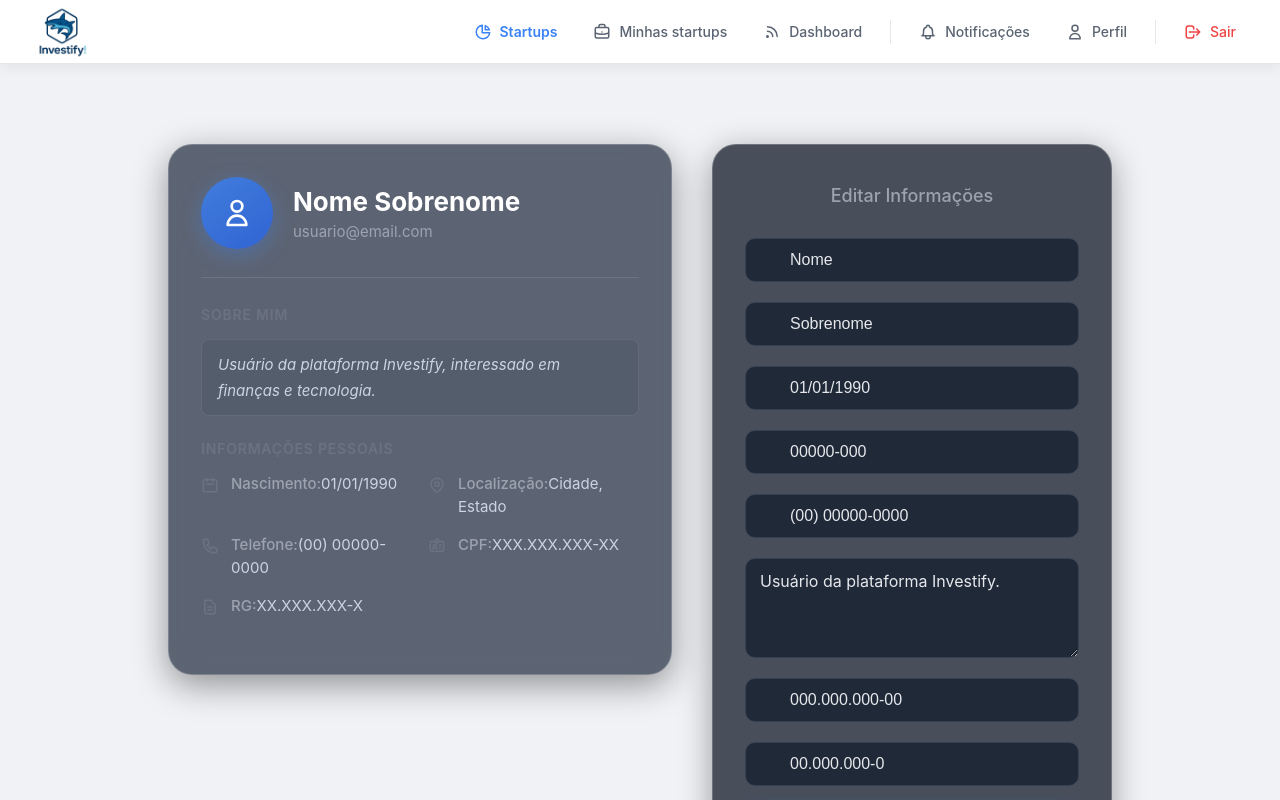
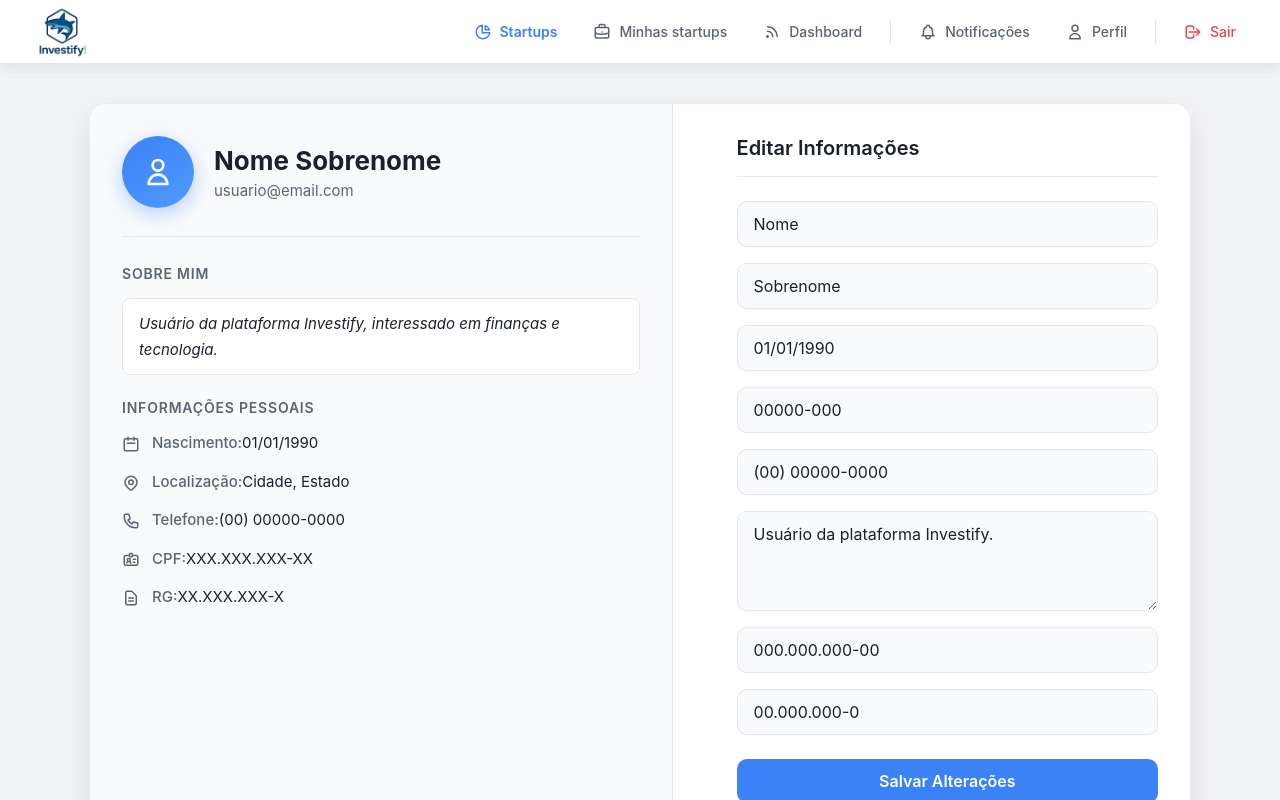
Before and after one commit to LeonardoEberle/investfyTCC, a React (Vite) app: page /profile in a window 1280 px wide. Shown: the top 800 px of the page. Built offline with nearby package versions, Linux system fonts and the light colour scheme.

Commit message:
estilos do perfil

```diff
--- a/src/containers/Profile/index.jsx
+++ b/src/containers/Profile/index.jsx
@@ -1,12 +1,16 @@
 import React, { useState } from 'react'
-import {
-  Card,
-  Title,
-  Form,
-  Input,
-  Textarea,
-  Button,
-} from '../../components/Auth/AuthStyles'
+
+/* MUDANÇA 1: Remover importações do AuthStyles */
+// import {
+//   Card,
+//   Title,
+//   Form,
+//   Input,
+//   Textarea,
+//   Button,
+// } from '../../components/Auth/AuthStyles'
+
+/* MUDANÇA 2: Importar TODOS os estilos (incluindo Form) do ./styles */
 import {
   ProfileContainer,
   InfoCard,
@@ -20,7 +24,13 @@ import {
   InfoItem,
   InfoLabel,
   InfoValue,
-  BioText
+  BioText,
+  FormCard,     // <-- Novo
+  FormTitle,    // <-- Novo
+  Form,         // <-- Novo
+  Input,        // <-- Novo
+  Textarea,     // <-- Novo
+  FormButton    // <-- Novo
 } from './styles'
 import { HiOutlineUser, HiOutlineMail, HiOutlineCalendar, HiOutlineLocationMarker, HiOutlinePhone, HiOutlineInformationCircle, HiOutlineIdentification, HiOutlineDocumentText } from 'react-icons/hi'
 
@@ -36,6 +46,7 @@ export default function Profile() {
     rg: '00.000.000-0'
   })
 
+  // (Estes dados são estáticos, vamos mantê-los)
   const profileData = {
     name: "Nome Sobrenome",
     email: "usuario@email.com",
@@ -47,6 +58,7 @@ export default function Profile() {
     rg: "XX.XXX.XXX-X"
   }
 
+  /* ... (as funções de formatação e handleChange permanecem iguais) ... */
   const formatDateDDMMYYYY = (value) => {
     const digits = value.replace(/\D/g, '').slice(0, 8)
     const dd = digits.slice(0, 2)
@@ -89,11 +101,14 @@ export default function Profile() {
     console.log('Editar perfil:', form)
     alert('Dados do perfil (simulado) atualizados.')
   }
+  /* ... (fim das funções) ... */
+
 
   return (
     <ProfileContainer>
 
-      <InfoCard style={{ flex: 1.2 }}>
+      {/* MUDANÇA 3: O InfoCard agora tem fundo cinza claro */}
+      <InfoCard>
         <InfoHeader>
           <AvatarPlaceholder>
              <HiOutlineUser size={32} />
@@ -151,8 +166,9 @@ export default function Profile() {
         </InfoSection>
       </InfoCard>
 
-      <Card style={{ flex: 1 }}>
-        <Title>Editar Informações</Title>
+      {/* MUDANÇA 4: Usando o novo <FormCard> e <FormButton> */}
+      <FormCard>
+        <FormTitle>Editar Informações</FormTitle>
         <Form onSubmit={handleSubmit}>
           <Input
             type="text" name="nome" placeholder="Nome"
@@ -189,9 +205,9 @@ export default function Profile() {
             value={form.rg} onChange={handleChange} inputMode="text" autoComplete="off"
              maxLength="12"
           />
-          <Button type="submit">Salvar Alterações</Button>
+          <FormButton type="submit">Salvar Alterações</FormButton>
         </Form>
-      </Card>
+      </FormCard>
 
     </ProfileContainer>
   )
--- a/src/containers/Profile/styles.js
+++ b/src/containers/Profile/styles.js
@@ -5,33 +5,42 @@ const fadeInUp = keyframes`
   to { opacity: 1; transform: translateY(0); }
 `
 
+/* ----- PALETA (TEMA CLARO) ----- */
+const colors = {
+  text: '#1a202c',
+  textMuted: '#5a6472',
+  primary: '#3b82f6',
+  primaryHover: '#4f9aff',
+  bg: '#ffffff',
+  bgMuted: '#f9fafb',
+  border: '#e5e7eb',
+}
+
+/* ----- O "CARD" BRANCO PRINCIPAL (COM GRID) ----- */
 export const ProfileContainer = styled.div`
-  display: flex;
-  gap: 40px;
+  display: grid;
+  grid-template-columns: 1.2fr 1fr; /* Colunas para info e form */
+  gap: 32px;
   width: 100%;
-  max-width: 1024px;
+  max-width: 1100px;
   align-items: flex-start;
-  padding: 40px;
+  padding: 0; /* O padding será interno dos cards */
   animation: ${fadeInUp} 0.6s ease-out;
+
+  background: ${colors.bg};
+  border-radius: 16px;
+  box-shadow: 0 10px 30px rgba(0, 0, 0, 0.08);
+  font-family: 'Inter', sans-serif;
+  overflow: hidden; /* Para os cantos arredondados */
 `
 
+/* ----- CARD DE INFORMAÇÕES (LADO ESQUERDO, CINZA) ----- */
 export const InfoCard = styled.div`
-  flex: 1.2;
   padding: 32px;
-  border-radius: 24px;
-  background: rgba(30, 41, 59, 0.7);
-  backdrop-filter: blur(18px) saturate(180%);
-  -webkit-backdrop-filter: blur(18px) saturate(180%);
-  border: 1px solid rgba(255, 255, 255, 0.2);
-  box-shadow: 0 10px 35px 0 rgba(0, 0, 0, 0.4);
-  color: #e5e7eb;
-  animation: ${fadeInUp} 0.7s ease-out backwards;
-  transition: transform 0.3s ease, box-shadow 0.3s ease;
-
-  &:hover {
-    transform: translateY(-4px);
-    box-shadow: 0 14px 40px 0 rgba(0, 0, 0, 0.45);
-  }
+  background: ${colors.bgMuted}; /* Fundo cinza claro */
+  border-right: 1px solid ${colors.border};
+  color: ${colors.text};
+  height: 100%; /* Ocupa a altura toda do grid */
 `
 
 export const InfoHeader = styled.div`
@@ -40,14 +49,14 @@ export const InfoHeader = styled.div`
   gap: 20px;
   margin-bottom: 28px;
   padding-bottom: 28px;
-  border-bottom: 1px solid rgba(255, 255, 255, 0.1);
+  border-bottom: 1px solid ${colors.border};
 `
 
 export const AvatarPlaceholder = styled.div`
   width: 72px;
   height: 72px;
   border-radius: 50%;
-  background: linear-gradient(145deg, rgba(59, 130, 246, 0.8), rgba(37, 99, 235, 0.8));
+  background: linear-gradient(145deg, ${colors.primary}, ${colors.primaryHover});
   display: flex;
   align-items: center;
   justify-content: center;
@@ -61,13 +70,13 @@ export const AvatarPlaceholder = styled.div`
 export const UserName = styled.h2`
   font-size: 26px;
   font-weight: 700;
-  color: #fff;
+  color: ${colors.text};
   line-height: 1.3;
 `
 
 export const UserEmail = styled.p`
   font-size: 15px;
-  color: #9ca3af;
+  color: ${colors.textMuted};
   margin-top: 4px;
 `
 
@@ -78,7 +87,7 @@ export const InfoSection = styled.div`
 export const InfoSectionTitle = styled.h3`
   font-size: 14px;
   font-weight: 600;
-  color: #6b7280;
+  color: ${colors.textMuted};
   margin-bottom: 16px;
   text-transform: uppercase;
   letter-spacing: 0.8px;
@@ -86,7 +95,7 @@ export const InfoSectionTitle = styled.h3`
 
 export const InfoGrid = styled.div`
   display: grid;
-  grid-template-columns: repeat(auto-fit, minmax(200px, 1fr));
+  grid-template-columns: 1fr; /* Uma coluna só fica mais limpo */
   gap: 16px;
 `
 
@@ -98,29 +107,122 @@ export const InfoItem = styled.div`
   line-height: 1.5;
 
   svg {
-    color: #6b7280;
+    color: ${colors.textMuted};
     flex-shrink: 0;
     margin-top: 3px;
   }
 `
 export const InfoLabel = styled.span`
-   color: #9ca3af;
+   color: ${colors.textMuted};
    font-weight: 500;
    min-width: 90px;
 `
 
 export const InfoValue = styled.span`
-  color: #cbd5e1;
+  color: ${colors.text};
   word-break: break-word;
 `
 
 export const BioText = styled.p`
   font-size: 15px;
-  color: #cbd5e1;
+  color: ${colors.text};
   line-height: 1.7;
   font-style: italic;
-  background: rgba(55, 65, 81, 0.2);
+  background: ${colors.bg};
   padding: 12px 16px;
   border-radius: 8px;
-  border: 1px solid rgba(255, 255, 255, 0.08);
+  border: 1px solid ${colors.border};
 `
+
+/* ============================================== */
+/* NOVOS ESTILOS DE FORMULÁRIO (TEMA CLARO)   */
+/* ============================================== */
+
+/* Este é o card da direita (Formulário) */
+export const FormCard = styled.div`
+  padding: 32px;
+  background: ${colors.bg}; /* Fundo branco */
+`
+
+export const FormTitle = styled.h2`
+  font-size: 20px;
+  font-weight: 600;
+  color: ${colors.text};
+  margin: 0 0 24px 0;
+  padding-bottom: 16px;
+  border-bottom: 1px solid ${colors.border};
+`
+
+export const Form = styled.form`
+  display: flex;
+  flex-direction: column;
+  gap: 16px;
+`
+
+export const Input = styled.input`
+  width: 100%;
+  padding: 12px 16px;
+  border-radius: 10px;
+  border: 1px solid ${colors.border};
+  background: ${colors.bgMuted}; /* Fundo cinza claro */
+  color: ${colors.text};
+  font-size: 16px;
+  font-family: 'Inter', sans-serif;
+  transition: all 0.2s ease-in-out;
+  box-shadow: 0 1px 3px rgba(0, 0, 0, 0.02);
+
+  &::placeholder { color: #9ca3af; }
+
+  &:focus {
+    outline: none;
+    border-color: ${colors.primary};
+    background: ${colors.bg};
+    box-shadow: 0 0 0 3px rgba(59, 130, 246, 0.2);
+  }
+`
+
+export const Textarea = styled.textarea`
+  width: 100%;
+  padding: 12px 16px;
+  border-radius: 10px;
+  border: 1px solid ${colors.border};
+  background: ${colors.bgMuted};
+  color: ${colors.text};
+  font-size: 16px;
+  font-family: 'Inter', sans-serif;
+  min-height: 100px;
+  resize: vertical;
+  transition: all 0.2s ease-in-out;
+  box-shadow: 0 1px 3px rgba(0, 0, 0, 0.02);
+
+  &::placeholder { color: #9ca3af; }
+
+  &:focus {
+    outline: none;
+    border-color: ${colors.primary};
+    background: ${colors.bg};
+    box-shadow: 0 0 0 3px rgba(59, 130, 246, 0.2);
+  }
+`
+
+export const FormButton = styled.button`
+  padding: 12px 14px;
+  border: none;
+  border-radius: 10px;
+  background: ${colors.primary};
+  color: #fff;
+  font-weight: 600;
+  font-size: 16px;
+  font-family: 'Inter', sans-serif;
+  cursor: pointer;
+  transition: all 0.3s ease;
+  margin-top: 8px; /* Espaço extra */
+
+  width: 100%; /* Botão esticado */
+
+  &:hover {
+    transform: translateY(-2px);
+    background: ${colors.primaryHover};
+    box-shadow: 0 6px 20px rgba(59, 130, 246, 0.3);
+  }
+`
```
